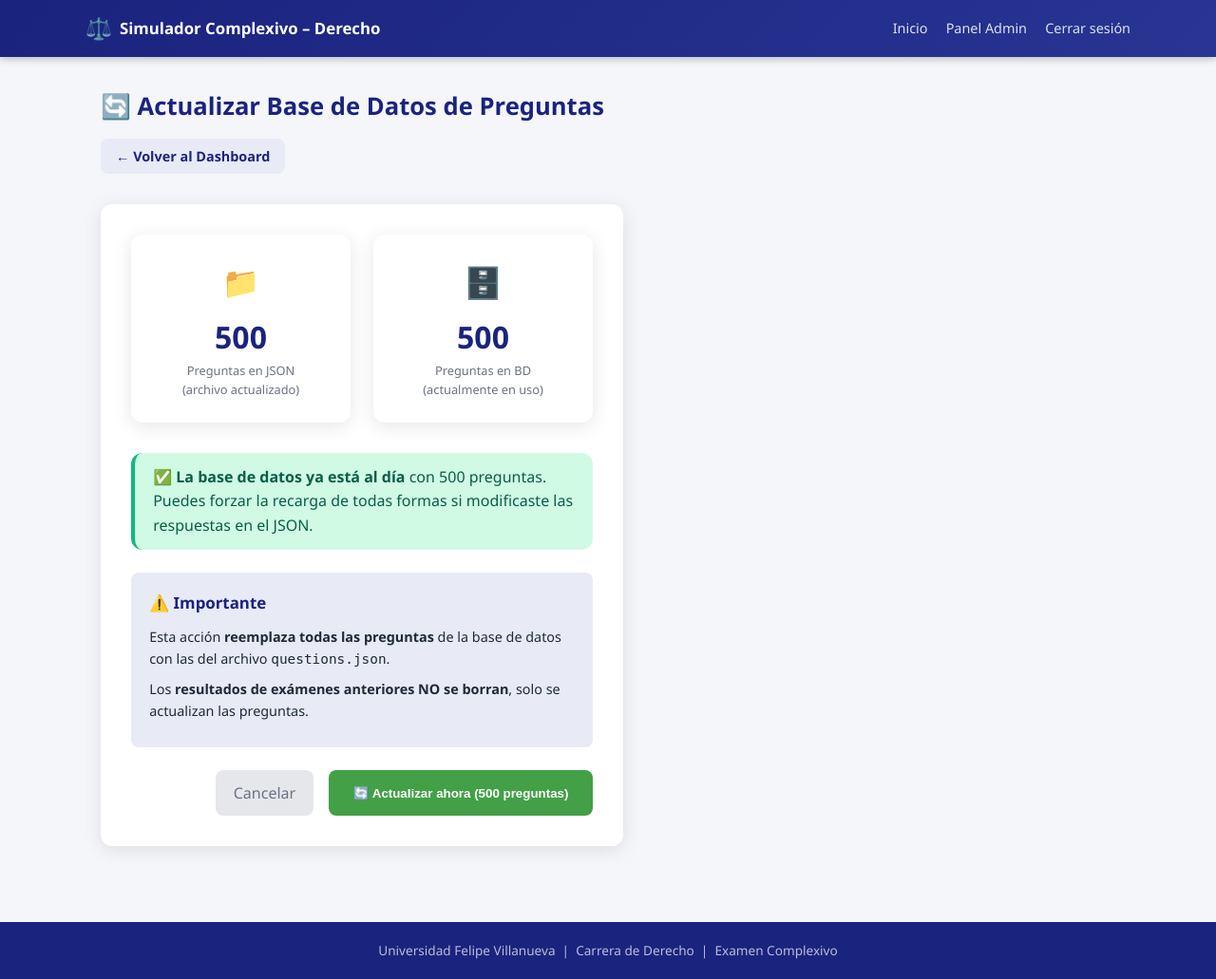
After one commit to dorquera18/simulador-derecho, a Flask app: page /admin/reload-questions in a window 1280 px wide. The commit adds this page. Shown: the whole page at 95% size. Run offline with Flask 3, Linux system fonts and the light colour scheme; a user stored in the database is signed in.

Commit message:
Add files via upload

```diff
--- a/app.py
+++ b/app.py
@@ -12,14 +12,10 @@ app = Flask(__name__)
 
 # ─── CONFIG ───────────────────────────────────────────────────────────────────
 app.secret_key = os.environ.get('SECRET_KEY', 'simulador-derecho-ufv-2024-secreto')
-
 basedir = os.path.abspath(os.path.dirname(__file__))
 
-# Base de datos principal
 app.config['SQLALCHEMY_DATABASE_URI'] = f"sqlite:///{os.path.join(basedir, 'simulador.db')}"
 app.config['SQLALCHEMY_TRACK_MODIFICATIONS'] = False
-
-# Sesiones del lado del servidor (filesystem) — evita problemas con cookies grandes
 app.config['SESSION_TYPE'] = 'filesystem'
 app.config['SESSION_FILE_DIR'] = os.path.join(basedir, 'flask_sessions')
 app.config['SESSION_PERMANENT'] = False
@@ -29,7 +25,7 @@ app.config['SESSION_FILE_THRESHOLD'] = 500
 os.makedirs(app.config['SESSION_FILE_DIR'], exist_ok=True)
 
 db = SQLAlchemy(app)
-Session(app)   # inicializar sesiones de servidor
+Session(app)
 
 # ─── MODELS ───────────────────────────────────────────────────────────────────
 class Question(db.Model):
@@ -61,10 +57,34 @@ class AdminUser(db.Model):
     username      = db.Column(db.String(80), unique=True)
     password_hash = db.Column(db.String(256))
 
-# ─── DB INIT ──────────────────────────────────────────────────────────────────
+# ─── DB FUNCTIONS ─────────────────────────────────────────────────────────────
+def load_questions_from_json():
+    """Borra todas las preguntas y recarga desde el JSON. Preserva exámenes."""
+    data_path = os.path.join(basedir, 'data', 'questions.json')
+    if not os.path.exists(data_path):
+        return 0
+    with open(data_path, encoding='utf-8') as f:
+        qs = json.load(f)
+    Question.query.delete()
+    db.session.commit()
+    for q in qs:
+        db.session.add(Question(
+            num=q.get('num'),
+            question=q['question'],
+            option_a=q['option_a'],
+            option_b=q['option_b'],
+            option_c=q['option_c'],
+            option_d=q.get('option_d', ''),
+            correct=q['correct'],
+            category=q.get('category', 'General'),
+        ))
+    db.session.commit()
+    print(f"[DB] Recargadas {len(qs)} preguntas desde JSON.")
+    return len(qs)
+
+
 def init_db():
     db.create_all()
-
     if not AdminUser.query.filter_by(username='admin').first():
         admin_pass = os.environ.get('ADMIN_PASSWORD', 'derecho2024')
         db.session.add(AdminUser(
@@ -73,24 +93,17 @@ def init_db():
         ))
         db.session.commit()
 
-    if Question.query.count() == 0:
-        data_path = os.path.join(basedir, 'data', 'questions.json')
-        if os.path.exists(data_path):
-            with open(data_path, encoding='utf-8') as f:
-                qs = json.load(f)
-            for q in qs:
-                db.session.add(Question(
-                    num=q.get('num'),
-                    question=q['question'],
-                    option_a=q['option_a'],
-                    option_b=q['option_b'],
-                    option_c=q['option_c'],
-                    option_d=q.get('option_d', ''),
-                    correct=q['correct'],
-                    category=q.get('category', 'General'),
-                ))
-            db.session.commit()
-            print(f"[DB] Cargadas {len(qs)} preguntas.")
+    # Comparar conteo del JSON vs BD y recargar si difieren
+    data_path = os.path.join(basedir, 'data', 'questions.json')
+    if os.path.exists(data_path):
+        with open(data_path, encoding='utf-8') as f:
+            qs_json = json.load(f)
+        db_count = Question.query.count()
+        if db_count != len(qs_json):
+            print(f"[DB] BD={db_count} preguntas, JSON={len(qs_json)}. Actualizando...")
+            load_questions_from_json()
+        else:
+            print(f"[DB] BD al día: {db_count} preguntas.")
 
 # ─── HELPERS ──────────────────────────────────────────────────────────────────
 def admin_required(f):
@@ -126,16 +139,13 @@ def start_exam():
         return redirect(url_for('index'))
 
     selected = random.sample(all_questions, min(100, len(all_questions)))
-
     exam_questions = []
     for q in selected:
         options = [('a', q.option_a), ('b', q.option_b), ('c', q.option_c)]
         if q.option_d and q.option_d.strip():
             options.append(('d', q.option_d))
-
         correct_text = dict(options).get(q.correct, q.option_a)
         random.shuffle(options)
-
         remapped = {}
         new_correct = 'a'
         for idx, (_, text) in enumerate(options):
@@ -143,24 +153,17 @@ def start_exam():
             remapped[new_l] = text
             if text == correct_text:
                 new_correct = new_l
-
         exam_questions.append({
-            'id':        q.id,
-            'question':  q.question,
-            'category':  q.category,
-            'option_a':  remapped.get('a', ''),
-            'option_b':  remapped.get('b', ''),
-            'option_c':  remapped.get('c', ''),
-            'option_d':  remapped.get('d', ''),
-            'correct':   new_correct,
+            'id': q.id, 'question': q.question, 'category': q.category,
+            'option_a': remapped.get('a',''), 'option_b': remapped.get('b',''),
+            'option_c': remapped.get('c',''), 'option_d': remapped.get('d',''),
+            'correct': new_correct,
         })
 
-    # Guardar examen en sesión de servidor
     session['exam_name']      = name
     session['exam_questions'] = exam_questions
     session['exam_start']     = datetime.utcnow().isoformat()
     session['exam_answers']   = {}
-
     return redirect(url_for('exam', page=1))
 
 
@@ -168,33 +171,22 @@ def start_exam():
 @app.route('/exam/<int:page>')
 def exam(page=1):
     from flask import session
-
     if 'exam_questions' not in session:
         flash('No hay un examen activo. Por favor inicie uno nuevo.', 'error')
         return redirect(url_for('index'))
-
     questions   = session['exam_questions']
     per_page    = 10
     total_pages = max(1, (len(questions) + per_page - 1) // per_page)
     page        = max(1, min(page, total_pages))
-
-    start = (page - 1) * per_page
+    start       = (page - 1) * per_page
     page_questions = questions[start:start + per_page]
     for i, q in enumerate(page_questions):
         q['global_index'] = start + i + 1
-
     answered = session.get('exam_answers', {})
-
-    return render_template(
-        'exam.html',
-        questions=page_questions,
-        current_page=page,
-        total_pages=total_pages,
-        total_questions=len(questions),
-        answered_count=len(answered),
-        student_name=session.get('exam_name', ''),
-        answered=answered,
-    )
+    return render_template('exam.html',
+        questions=page_questions, current_page=page, total_pages=total_pages,
+        total_questions=len(questions), answered_count=len(answered),
+        student_name=session.get('exam_name',''), answered=answered)
 
 
 @app.route('/save_answer', methods=['POST'])
@@ -202,19 +194,13 @@ def save_answer():
     from flask import session
     if 'exam_questions' not in session:
         return jsonify({'error': 'No exam active'}), 400
-
     data    = request.get_json()
     q_index = str(data.get('question_index'))
     answer  = data.get('answer')
-
     answers = session.get('exam_answers', {})
     answers[q_index] = answer
     session['exam_answers'] = answers
-
-    return jsonify({
-        'answered': len(answers),
-        'total':    len(session['exam_questions'])
-    })
+    return jsonify({'answered': len(answers), 'total': len(session['exam_questions'])})
 
 
 @app.route('/submit', methods=['POST'])
@@ -222,12 +208,10 @@ def submit_exam():
     from flask import session
     if 'exam_questions' not in session:
         return redirect(url_for('index'))
-
     questions    = session['exam_questions']
     answers      = session.get('exam_answers', {})
     student_name = session.get('exam_name', 'Estudiante')
-
-    score   = 0
+    score = 0
     results = []
     for i, q in enumerate(questions):
         given      = answers.get(str(i + 1))
@@ -236,26 +220,22 @@ def submit_exam():
         if is_correct:
             score += 1
         results.append({
-            'num': i + 1, 'question': q['question'], 'category': q['category'],
+            'num': i+1, 'question': q['question'], 'category': q['category'],
             'given': given, 'correct': correct, 'is_correct': is_correct,
             'option_a': q['option_a'], 'option_b': q['option_b'],
             'option_c': q['option_c'], 'option_d': q['option_d'],
         })
-
     total    = len(questions)
     passed   = score >= 70
     end_time = datetime.utcnow()
-
     record = ExamSession(
         student_name=student_name,
         start_time=datetime.fromisoformat(session['exam_start']),
-        end_time=end_time,
-        score=score, total=total, passed=passed,
+        end_time=end_time, score=score, total=total, passed=passed,
         answers_json=json.dumps(results, ensure_ascii=False),
     )
     db.session.add(record)
     db.session.commit()
-
     by_category = {}
     for r in results:
         cat = r['category']
@@ -264,22 +244,16 @@ def submit_exam():
         by_category[cat]['total'] += 1
         if r['is_correct']:
             by_category[cat]['correct'] += 1
-
-    # Guardar resultados y limpiar examen
     session['result_name']        = student_name
     session['result_score']       = score
     session['result_total']       = total
     session['result_passed']      = passed
     session['result_results']     = results
     session['result_by_category'] = by_category
-    session['result_session_id']  = record.id
-
-    # Limpiar datos del examen
     session.pop('exam_questions', None)
     session.pop('exam_answers',   None)
     session.pop('exam_name',      None)
     session.pop('exam_start',     None)
-
     return redirect(url_for('results'))
 
 
@@ -288,16 +262,13 @@ def results():
     from flask import session
     if 'result_score' not in session:
         return redirect(url_for('index'))
-
     return render_template('results.html',
-        student_name = session.get('result_name', ''),
+        student_name = session.get('result_name',''),
         score        = session.get('result_score', 0),
         total        = session.get('result_total', 100),
         passed       = session.get('result_passed', False),
         results      = session.get('result_results', []),
-        by_category  = session.get('result_by_category', {}),
-    )
-
+        by_category  = session.get('result_by_category', {}))
 
 # ─── RUTAS ADMIN ──────────────────────────────────────────────────────────────
 
@@ -337,6 +308,23 @@ def admin_dashboard():
         total_q=total_q, total_exams=total_exams,
         passed_exams=passed_exams, failed_exams=failed_exams,
         avg_score=avg_score, recent_exams=recent_exams, categories=cats)
+
+
+@app.route('/admin/reload-questions', methods=['GET', 'POST'])
+@admin_required
+def admin_reload_questions():
+    """Fuerza la recarga de todas las preguntas desde el JSON."""
+    if request.method == 'POST':
+        count = load_questions_from_json()
+        flash(f'✅ Base de datos actualizada con {count} preguntas.', 'success')
+        return redirect(url_for('admin_dashboard'))
+    data_path = os.path.join(basedir, 'data', 'questions.json')
+    json_count = 0
+    if os.path.exists(data_path):
+        with open(data_path, encoding='utf-8') as f:
+            json_count = len(json.load(f))
+    db_count = Question.query.count()
+    return render_template('admin/reload.html', json_count=json_count, db_count=db_count)
 
 
 @app.route('/admin/questions')
@@ -436,15 +424,6 @@ def admin_stats():
     return render_template('admin/stats.html', sessions=sessions)
 
 
-# ─── INICIO ───────────────────────────────────────────────────────────────────
-with app.app_context():
-    init_db()
-
-if __name__ == '__main__':
-    port = int(os.environ.get('PORT', 5000))
-    app.run(host='0.0.0.0', port=port, debug=False)
-
-
 @app.route('/admin/exams/<int:session_id>')
 @admin_required
 def admin_exam_detail(session_id):
@@ -455,13 +434,22 @@ def admin_exam_detail(session_id):
         try:
             answers = json.loads(exam.answers_json)
             for r in answers:
-                cat = r.get('category','General')
+                cat = r.get('category', 'General')
                 if cat not in by_category:
-                    by_category[cat] = {'correct':0,'total':0}
+                    by_category[cat] = {'correct': 0, 'total': 0}
                 by_category[cat]['total'] += 1
                 if r.get('is_correct'):
                     by_category[cat]['correct'] += 1
-        except:
+        except Exception:
             pass
     return render_template('admin/exam_detail.html',
         exam=exam, answers=answers, by_category=by_category)
+
+
+# ─── INICIO ───────────────────────────────────────────────────────────────────
+with app.app_context():
+    init_db()
+
+if __name__ == '__main__':
+    port = int(os.environ.get('PORT', 5000))
+    app.run(host='0.0.0.0', port=port, debug=False)
--- a/templates/admin/dashboard.html
+++ b/templates/admin/dashboard.html
@@ -10,6 +10,7 @@
       <a href="{{ url_for('admin_questions') }}" class="admin-link">Preguntas</a>
       <a href="{{ url_for('admin_import') }}" class="admin-link">Importar CSV</a>
       <a href="{{ url_for('admin_stats') }}" class="admin-link">Historial</a>
+      <a href="{{ url_for('admin_reload_questions') }}" class="admin-link" style="background:#e8f5e9;color:#2e7d32;border:1px solid #a5d6a7">🔄 Actualizar BD</a>
     </div>
   </div>
 
--- /dev/null
+++ b/templates/admin/reload.html
@@ -0,0 +1,59 @@
+{% extends "base.html" %}
+{% block title %}Actualizar Base de Datos de Preguntas{% endblock %}
+{% block content %}
+<div class="admin-page">
+  <div class="admin-header">
+    <h1>🔄 Actualizar Base de Datos de Preguntas</h1>
+    <div class="admin-nav">
+      <a href="{{ url_for('admin_dashboard') }}" class="admin-link">← Volver al Dashboard</a>
+    </div>
+  </div>
+
+  <div class="form-card" style="max-width:550px">
+
+    <div style="display:flex;gap:1.5rem;margin-bottom:2rem;flex-wrap:wrap">
+      <div class="stat-card" style="flex:1;min-width:150px">
+        <div class="stat-card-icon">📁</div>
+        <div class="stat-card-num {% if json_count != db_count %}style="color:var(--gold2)"{% endif %}">
+          {{ json_count }}
+        </div>
+        <div class="stat-card-label">Preguntas en JSON<br>(archivo actualizado)</div>
+      </div>
+      <div class="stat-card" style="flex:1;min-width:150px">
+        <div class="stat-card-icon">🗄️</div>
+        <div class="stat-card-num">{{ db_count }}</div>
+        <div class="stat-card-label">Preguntas en BD<br>(actualmente en uso)</div>
+      </div>
+    </div>
+
+    {% if json_count != db_count %}
+    <div class="flash flash-warning" style="margin-bottom:1.5rem">
+      ⚠️ <strong>Diferencia detectada:</strong> El archivo JSON tiene
+      <strong>{{ json_count }}</strong> preguntas pero la base de datos tiene
+      <strong>{{ db_count }}</strong>. Haz clic en el botón para sincronizar.
+    </div>
+    {% else %}
+    <div class="flash flash-success" style="margin-bottom:1.5rem">
+      ✅ <strong>La base de datos ya está al día</strong> con {{ db_count }} preguntas.
+      Puedes forzar la recarga de todas formas si modificaste las respuestas en el JSON.
+    </div>
+    {% endif %}
+
+    <div class="import-info">
+      <h3>⚠️ Importante</h3>
+      <p>Esta acción <strong>reemplaza todas las preguntas</strong> de la base de datos con las del archivo <code>questions.json</code>.</p>
+      <p>Los <strong>resultados de exámenes anteriores NO se borran</strong>, solo se actualizan las preguntas.</p>
+    </div>
+
+    <form method="POST" onsubmit="return confirm('¿Confirmas la actualización de {{ json_count }} preguntas?')">
+      <div class="form-actions" style="margin-top:1.5rem">
+        <a href="{{ url_for('admin_dashboard') }}" class="btn-cancel">Cancelar</a>
+        <button type="submit" class="btn-save" style="background:var(--green2)">
+          🔄 Actualizar ahora ({{ json_count }} preguntas)
+        </button>
+      </div>
+    </form>
+
+  </div>
+</div>
+{% endblock %}
```
